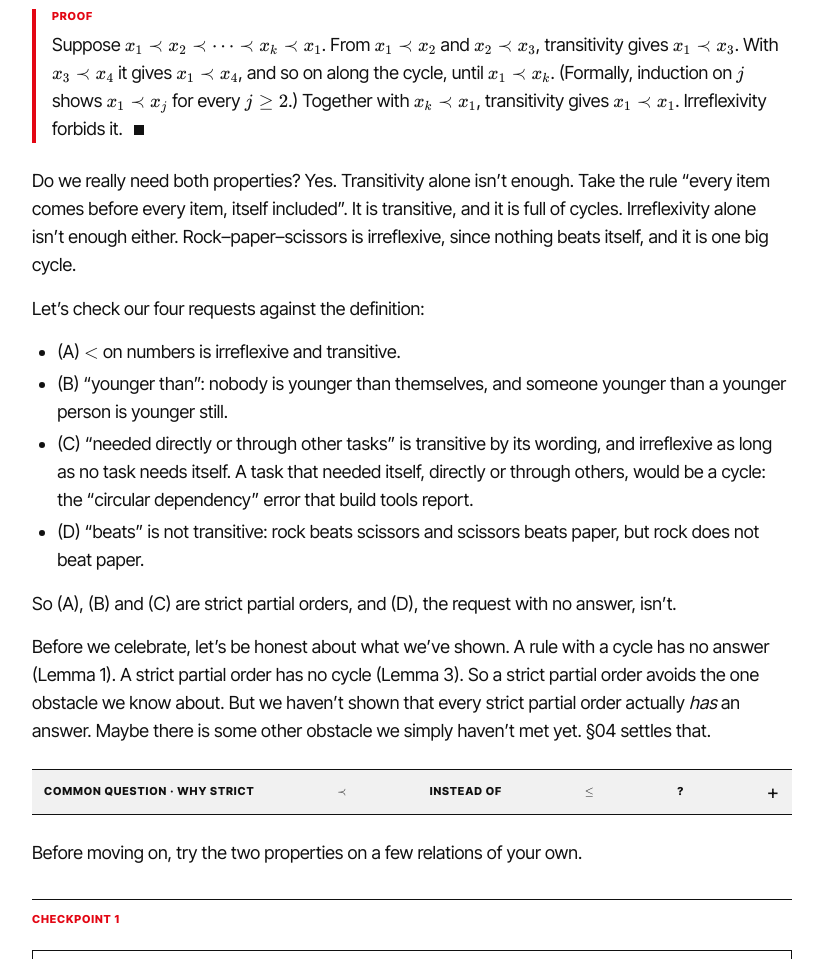
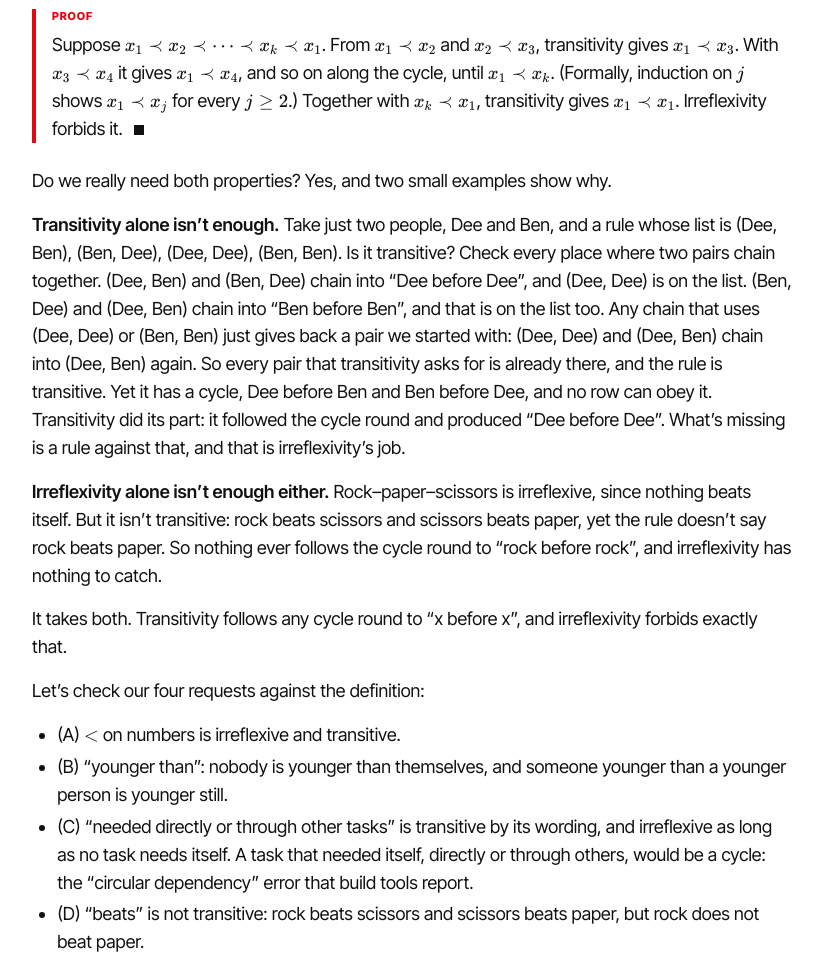
Before and after one commit to jp3998/dsa-algo, a plain HTML site: page lessons/sorting-claude-3/lesson-01.html in a window 1280 px wide. Shown: the part 10782-11741 px from the top of the page, without its empty margins (228-1051 px from the left). Drawn offline with Linux system fonts and the light colour scheme.

Commit message:
Enhance lesson content and improve CSS styling for better user experience

```diff
--- a/lessons/sorting-claude-3/assets/course.css
+++ b/lessons/sorting-claude-3/assets/course.css
@@ -155,8 +155,11 @@ img, svg { max-width: 100%; }
 .sec-num { flex: none; color: var(--c-red); font-size: var(--fs-num); line-height: 0.8; font-weight: var(--fw-heavy); letter-spacing: -0.03em; font-variant-numeric: tabular-nums; padding-top: 0.05em; }
 .sec-title { min-width: 0; font-size: var(--fs-sec); line-height: 1.1; font-weight: var(--fw-heavy); letter-spacing: -0.01em; padding-top: 2px; }
 .lsec.gated { display: none; }
-.gate-bar { display: flex; flex-wrap: wrap; align-items: center; justify-content: space-between; gap: var(--sp-3) var(--sp-4); margin: var(--sp-6) 0; padding: var(--sp-4); background: var(--c-gray-1); border: var(--hair) solid var(--c-ink); }
-.gate-bar p { margin: 0; font-size: var(--fs-small); font-weight: var(--fw-semi); }
+.gate-bar { display: flex; flex-wrap: wrap; align-items: center; justify-content: space-between; gap: var(--sp-3) var(--sp-4); margin: var(--sp-8) 0; padding: var(--sp-5); background: var(--c-gray-1); border: var(--rule) solid var(--c-ink); }
+.gate-bar p { margin: 0; font-size: var(--fs-small); }
+.gate-bar p + p { margin-top: var(--sp-1); }
+.gate-bar .gate-head { font-size: var(--fs-body); font-weight: var(--fw-heavy); }
+.beyond-gate { display: none !important; }
 
 /* ---------- callouts ---------- */
 .callout { margin: var(--sp-5) 0; padding: 0 0 0 var(--sp-4); border-left: var(--rule) solid var(--c-ink); }
--- a/lessons/sorting-claude-3/assets/course.js
+++ b/lessons/sorting-claude-3/assets/course.js
@@ -726,6 +726,7 @@
         g.open = true;
         sec.classList.remove('gated');
         if (g.bar && g.bar.parentNode) g.bar.parentNode.removeChild(g.bar);
+        hideBeyond();
         if (skipped) progAdd('skipped', cpId);
         else progDel('skipped', cpId);
         refreshGaps();
@@ -734,8 +735,24 @@
       var allSeen = cp ? qa(cp, '.ex').length > 0 && qa(cp, '.ex').every(function (e) { return prog.attempted.indexOf(e.id) >= 0; }) : true;
       sec.classList.add('gated');
       var btn = el('button', { type: 'button', class: 'linkbtn', text: 'Continue anyway' });
+      var secName = function (x) {
+        var n = x.querySelector('.sec-num'), t = x.querySelector('.sec-title');
+        return (n ? '§' + n.textContent.trim() + ' ' : '') + (t ? t.textContent.trim() : '');
+      };
+      var stop = function (t) { return /[.?!]$/.test(t) ? t : t + '.'; };
+      var later = qa(DOC, '.lsec').filter(function (x) {
+        var n = x.querySelector('.sec-num');
+        return (sec.compareDocumentPosition(x) & 4) && n && /^\d+$/.test(n.textContent.trim());
+      });
+      var nextText = 'Next: ' + stop(secName(sec));
+      if (later.length === 1) nextText += ' After it comes ' + stop(secName(later[0]));
+      else if (later.length > 1) nextText += ' After it come ' + later.length + ' more sections, ' + later.map(function (x) { return '§' + x.querySelector('.sec-num').textContent.trim(); }).join(', ') + '.';
       g.bar = el('div', { class: 'gate-bar', 'data-for': cpId }, [
-        el('p', { text: 'Attempt ' + cpLabel(cp, cpId).toLowerCase() + ' above to continue.' }), btn
+        el('div', { class: 'gate-text' }, [
+          el('p', { class: 'gate-head', text: 'The lesson continues below.' }),
+          el('p', { text: nextText }),
+          el('p', { text: 'Attempt ' + cpLabel(cp, cpId).toLowerCase() + ' above to open it.' })
+        ]), btn
       ]);
       sec.parentNode.insertBefore(g.bar, sec);
       btn.addEventListener('click', function () { g.openIt(!g.done()); });
@@ -745,6 +762,15 @@
         g.openIt(prog.skipped.indexOf(cpId) >= 0);
       }
     });
+    // While a gate is closed, nothing below its bar is shown: not later checkpoints,
+    // not the exercises, not the bridge to the next lesson. Otherwise the page looks finished.
+    function hideBeyond() {
+      qa(DOC, '.beyond-gate').forEach(function (x) { x.classList.remove('beyond-gate'); });
+      var first = gates.filter(function (g) { return !g.open && g.bar && g.bar.parentNode; })[0];
+      if (!first) return;
+      for (var x = first.bar.nextElementSibling; x; x = x.nextElementSibling) x.classList.add('beyond-gate');
+    }
+    hideBeyond();
     DOC.addEventListener('course:attempt', function () {
       gates.forEach(function (g) { if (!g.open && g.done()) g.openIt(false); else if (g.open && g.done()) { progDel('skipped', g.id); refreshGaps(); } });
     });
--- a/lessons/sorting-claude-3/lesson-01.html
+++ b/lessons/sorting-claude-3/lesson-01.html
@@ -381,7 +381,13 @@
     <div class="callout proof"><p class="callout-label">Proof</p>
       <p>Suppose \(x_1 \prec x_2 \prec \cdots \prec x_k \prec x_1\). From \(x_1 \prec x_2\) and \(x_2 \prec x_3\), transitivity gives \(x_1 \prec x_3\). With \(x_3 \prec x_4\) it gives \(x_1 \prec x_4\), and so on along the cycle, until \(x_1 \prec x_k\). (Formally, induction on \(j\) shows \(x_1 \prec x_j\) for every \(j \ge 2\).) Together with \(x_k \prec x_1\), transitivity gives \(x_1 \prec x_1\). Irreflexivity forbids it.</p></div>
 
-    <p>Do we really need both properties? Yes. Transitivity alone isn’t enough. Take the rule “every item comes before every item, itself included”. It is transitive, and it is full of cycles. Irreflexivity alone isn’t enough either. Rock–paper–scissors is irreflexive, since nothing beats itself, and it is one big cycle.</p>
+    <p>Do we really need both properties? Yes, and two small examples show why.</p>
+
+    <p><strong>Transitivity alone isn’t enough.</strong> Take just two people, Dee and Ben, and a rule whose list is (Dee, Ben), (Ben, Dee), (Dee, Dee), (Ben, Ben). Is it transitive? Check every place where two pairs chain together. (Dee, Ben) and (Ben, Dee) chain into “Dee before Dee”, and (Dee, Dee) is on the list. (Ben, Dee) and (Dee, Ben) chain into “Ben before Ben”, and that is on the list too. Any chain that uses (Dee, Dee) or (Ben, Ben) just gives back a pair we started with: (Dee, Dee) and (Dee, Ben) chain into (Dee, Ben) again. So every pair that transitivity asks for is already there, and the rule is transitive. Yet it has a cycle, Dee before Ben and Ben before Dee, and no row can obey it. Transitivity did its part: it followed the cycle round and produced “Dee before Dee”. What’s missing is a rule against that, and that is irreflexivity’s job.</p>
+
+    <p><strong>Irreflexivity alone isn’t enough either.</strong> Rock–paper–scissors is irreflexive, since nothing beats itself. But it isn’t transitive: rock beats scissors and scissors beats paper, yet the rule doesn’t say rock beats paper. So nothing ever follows the cycle round to “rock before rock”, and irreflexivity has nothing to catch.</p>
+
+    <p>It takes both. Transitivity follows any cycle round to “x before x”, and irreflexivity forbids exactly that.</p>
 
     <p>Let’s check our four requests against the definition:</p>
     <ul>
```
Also changed, not shown: 1 other file.
